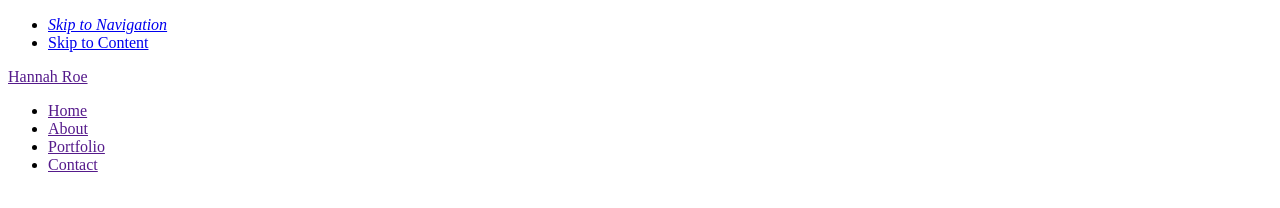
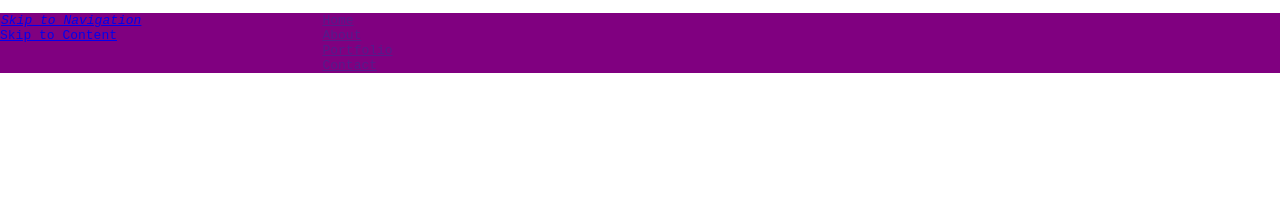
Before and after one commit to HannahDRoe/Portfolio-1, a plain HTML site: page index.html in a window 1280 px wide. Drawn offline with nearby package versions, Linux system fonts and the light colour scheme.

Commit message:
got Sass working!

```diff
--- a/index.html
+++ b/index.html
@@ -12,7 +12,7 @@
 		<meta property="og:type" content="website">
 		<meta property="og:url" content="">
 		<meta property="og:image" content="">
-		<link rel="stylesheet" type="text/css" href="../css/app.css">
+		<link rel="stylesheet" type="text/css" href="css/app.css">
 		<!--[if lt IE 9]>
     		<script src="bower_components/html5shiv/dist/html5shiv.js"></script>
 		<![endif]-->
--- a/sass/app.scss
+++ b/sass/app.scss
@@ -3,3 +3,63 @@ $mainFont: monospace;
 $mainFontColor:#408080;
 
 $mainFontSize: 3em;
+
+
+/*Sytles for whole page*/
+ul li {
+	list-style: none;
+	text-decoration: none;
+}
+body{
+
+	font-family: $mainFont;
+	color: $mainFontColor;
+	padding: 0;
+	margin: 0;
+}
+
+/*Nav List*/
+.skipLinks {
+	float:left;
+	list-style: none;
+	margin:0;
+	padding: 0;
+	display: inline-block;
+	border-bottom: 1em;
+	color: #000;
+
+
+}
+/*Menu Hamburger*/
+.icon {
+	padding: 1px;
+    background-position: 100% 100%;
+
+}
+
+
+
+body{
+
+	font-family: $mainFont;
+	color: #C61515;
+	padding: 0;
+	margin: 0;
+}
+/*Header*/
+#top{
+	background-color: purple;
+	padding: none;
+
+
+}
+.brand{
+	float: left;
+	margin: 17px 50px 17px 0;
+	display: block;
+	width: 130px;
+	height: 18px;
+	text-indent: 100%;
+	overflow: hidden;
+	font-size: $mainFontSize;
+}
```
Also changed, not shown: css/app.css.
